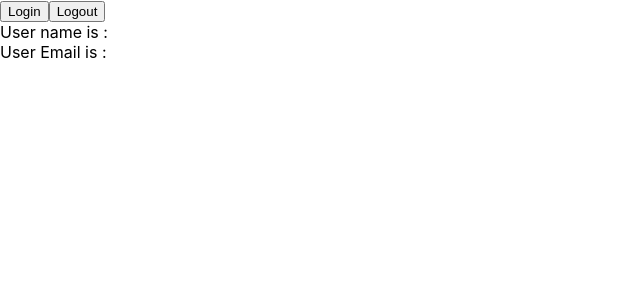
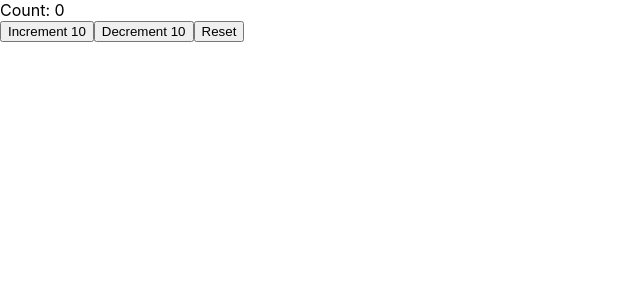
Before and after one commit to mahabur-rahman/react-typeScript, a React (Create React App) app in the folder react-typescript-demo/: page / in a window 1280 px wide. Shown: the top 300 px of the page, without its empty margins (0-640 px from the left). Built offline with nearby package versions, Linux system fonts and the light colour scheme.

Commit message:
useReducer State action type

```diff
--- a/react-typescript-demo/src/App.tsx
+++ b/react-typescript-demo/src/App.tsx
@@ -6,6 +6,7 @@
 import { Person } from './components/Person';
 import { PersonList } from './components/PersonList';
 import { Status } from './components/Status';
+import { Counter } from './components/state/Counter';
 import LoggedIn from './components/state/LoggedIn';
 import User from './components/state/User';
 
@@ -36,7 +37,8 @@
 
     {/* <LoggedIn /> */}
 
-    <User />
+    {/* <User /> */}
+    <Counter />
     </>
   );
 }
--- /dev/null
+++ b/react-typescript-demo/src/components/state/Counter.tsx
@@ -0,0 +1,51 @@
+import { useReducer } from 'react'
+
+type CounterState = {
+  count: number
+}
+
+
+type UpdateAction = {
+   type: 'increment' | 'decrement'
+   payload: number
+}
+
+type ResetAction = {
+   type: 'reset'
+}
+
+type CounterAction = UpdateAction | ResetAction
+
+
+
+const initialState = { count: 0 }
+
+function reducer(state: CounterState, action: CounterAction) {
+  switch (action.type) {
+    case 'increment':
+      return { count: state.count + action.payload }
+    case 'decrement':
+      return { count: state.count - action.payload }
+    case 'reset':
+      return initialState
+    default:
+      return state
+  }
+}
+
+export const Counter = () => {
+  const [state, dispatch] = useReducer(reducer, initialState)
+  return (
+    <>
+      Count: {state.count}
+      <br />
+      <button onClick={() => dispatch({ type: 'increment', payload: 10 })}>
+        Increment 10
+      </button>
+      <button onClick={() => dispatch({ type: 'decrement', payload: 10 })}>
+        Decrement 10
+      </button>
+      <button onClick={()=> dispatch({type:'reset'})}>Reset</button>
+    </>
+  )
+}
--- a/react-typescript-demo/src/components/state/User.tsx
+++ b/react-typescript-demo/src/components/state/User.tsx
@@ -6,7 +6,7 @@
 }
 
 const User = () => {
-   const [user, setUser]= useState<AuthUser | null>(null)
+   const [user, setUser]= useState<AuthUser>({} as AuthUser)
 
 
    const handleLogin = () =>{
@@ -15,14 +15,14 @@
          email : 'mahabur@gmail.com'
       })
    }
-   const handleLogout = () =>{
-      setUser(null)
-   }
+   // const handleLogout = () =>{
+   //    setUser(null)
+   // }
 
   return (
     <div>
       <button onClick={handleLogin}>Login</button>
-      <button onClick={handleLogout}>Logout</button>
+      {/* <button onClick={handleLogout}>Logout</button> */}
       <div>User name is : {user?.name} </div>
       <div>User Email is : {user?.email}  </div>
     </div>
```
